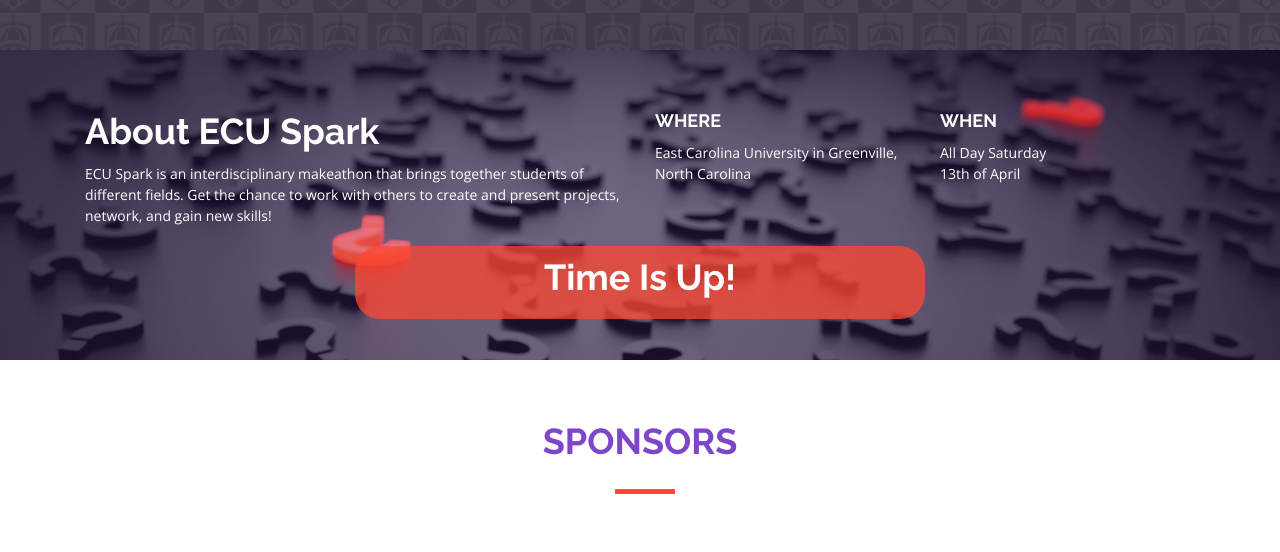
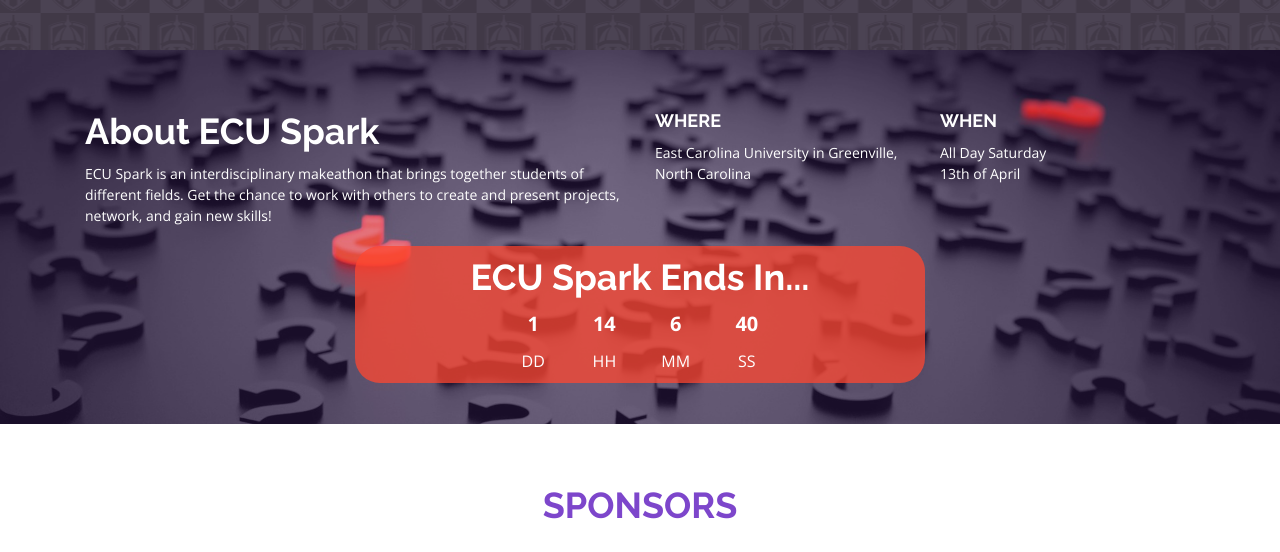
Before and after one commit to adev-exe/adev-exe.github.io, a website: page public/index.html in a window 1280 px wide. Shown: the part 750-1302 px from the top of the page. Drawn offline with nearby package versions, Linux system fonts and the light colour scheme.

Commit message:
timerUpdate
updated Timer to new date and added an End date as well

```diff
--- a/public/js/timer.js
+++ b/public/js/timer.js
@@ -1,19 +1,39 @@
-var eventDate = new Date("Apr 13, 2019 8:00:00").getTime();
+var eventStartDate = new Date("Jan 8, 2022 8:00:00").getTime();
+var eventEndDate = new Date("Mar 3, 2022 17:00:00").getTime();
 var x = setInterval(function() {
   var now = new Date().getTime();
-  var distance = eventDate - now;
-  var days = Math.floor(distance / (1000 * 60 * 60 * 24));
-  var hours = Math.floor((distance % (1000 * 60 * 60 * 24)) / (1000 * 60 * 60));
-  var minutes = Math.floor((distance % (1000 * 60 * 60)) / (1000 * 60));
-  var seconds = Math.floor((distance % (1000 * 60)) / 1000);
+  var StartDistance = eventStartDate - now;
+  var EndDistance = eventEndDate - now;
+
+  if(StartDistance > 0){
+
+    Distance = StartDistance;
+    document.getElementById("timer").innerHTML = "<div class = \"row-lg-12\"><h2>ECU Spark Starts In...</h2></div><div class=\"row\"><div class = \"col\"></div><div class = \"col\"></div><div class = \"col\" id = \"days\">DD</div><div class = \"col\" id = \"hours\">HH</div><div class = \"col\" id = \"minutes\">MM</div><div class = \"col\" id = \"seconds\">SS</div><div class = \"col\"></div><div class = \"col\"></div></div><div class=\"row\"><div class = \"col\"></div><div class = \"col\"></div><div class = \"col\" >DD</div><div class = \"col\" >HH</div><div class = \"col\" >MM</div><div class = \"col\" >SS</div><div class = \"col\"></div><div class = \"col\"></div></div>";
+
+  }
+
+  else if(StartDistance < 0 && EndDistance > 0){
+
+    Distance = EndDistance;
+    document.getElementById("timer").innerHTML = "<div class = \"row-lg-12\"><h2>ECU Spark Ends In...</h2></div><div class=\"row\"><div class = \"col\"></div><div class = \"col\"></div><div class = \"col\" id = \"days\">DD</div><div class = \"col\" id = \"hours\">HH</div><div class = \"col\" id = \"minutes\">MM</div><div class = \"col\" id = \"seconds\">SS</div><div class = \"col\"></div><div class = \"col\"></div></div><div class=\"row\"><div class = \"col\"></div><div class = \"col\"></div><div class = \"col\" >DD</div><div class = \"col\" >HH</div><div class = \"col\" >MM</div><div class = \"col\" >SS</div><div class = \"col\"></div><div class = \"col\"></div></div>";
+
+  }
+
+  else{
+
+    clearInterval(x);
+    document.getElementById("timer").innerHTML = "<h2>Time Is Up!</h2>";
+
+  }
+
+  var days = Math.floor(Distance / (1000 * 60 * 60 * 24));
+  var hours = Math.floor((Distance % (1000 * 60 * 60 * 24)) / (1000 * 60 * 60));
+  var minutes = Math.floor((Distance % (1000 * 60 * 60)) / (1000 * 60));
+  var seconds = Math.floor((Distance % (1000 * 60)) / 1000);
 
   document.getElementById("days").innerHTML = days;
   document.getElementById("hours").innerHTML = hours;
   document.getElementById("minutes").innerHTML = minutes;
   document.getElementById("seconds").innerHTML = seconds;
 
-  if (distance < 0) {
-    clearInterval(x);
-    document.getElementById("timer").innerHTML = "<h2>Time Is Up!</h2>";
-  }
 }, 1000);
```
Also changed, not shown: public/index.html (+1 -1 lines).
